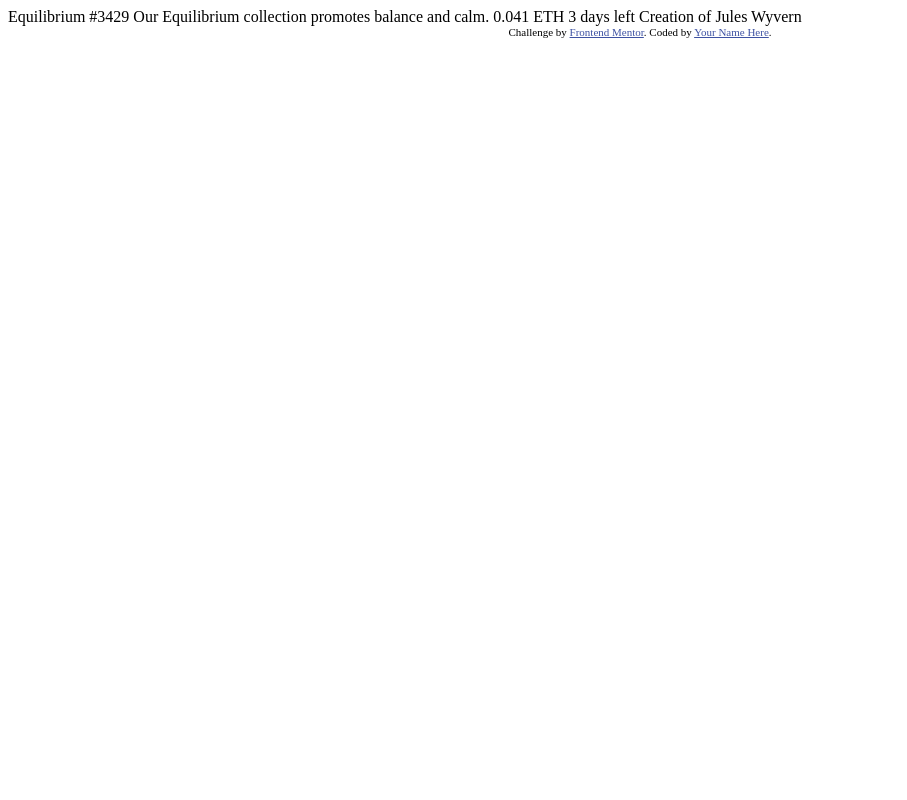
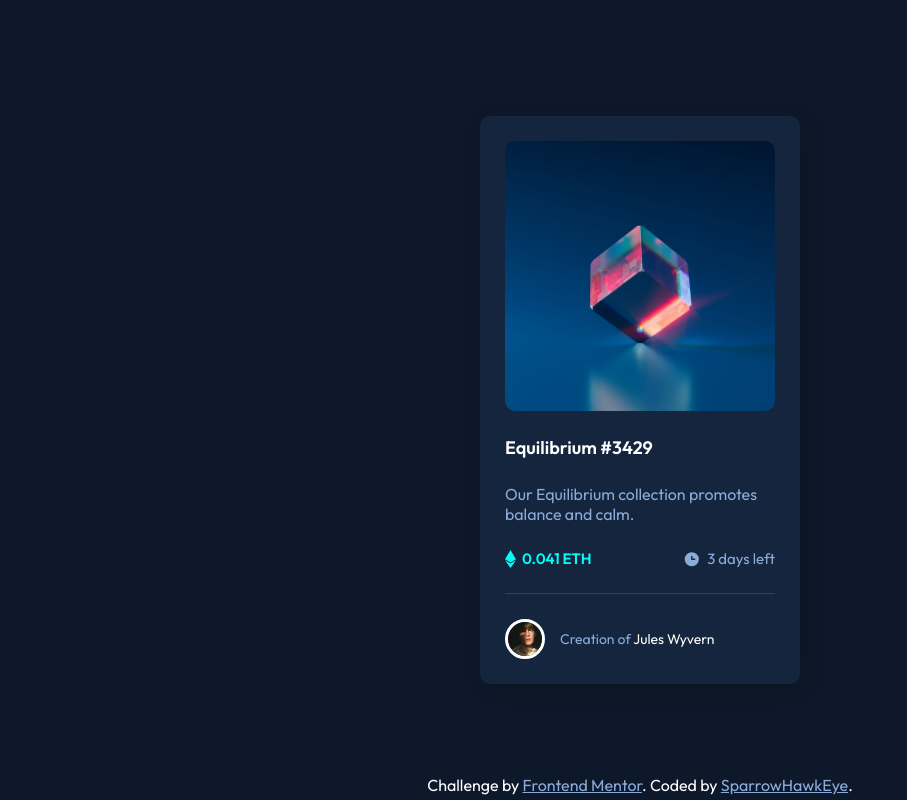
Before and after one commit to SparrowHawkEye/FM_NFTCardComponent, a plain HTML site: page index.html in a window 1280 px wide. Shown: the whole page, without its empty margins (0-907 px from the left). Drawn offline with Linux system fonts and the light colour scheme.

Commit message:
design done

```diff
--- a/index.html
+++ b/index.html
@@ -1,33 +1,59 @@
 <!DOCTYPE html>
 <html lang="en">
   <head>
-  <meta charset="UTF-8">
-  <meta name="viewport" content="width=device-width, initial-scale=1.0"> <!-- displays site properly based on user's device -->
-
-  <link rel="icon" type="image/png" sizes="32x32" href="./images/favicon-32x32.png">
-
+    <meta charset="UTF-8" />
+    <meta name="viewport" content="width=device-width, initial-scale=1.0" />
+    <link
+      rel="icon"
+      type="image/png"
+      sizes="32x32"
+      href="./images/favicon-32x32.png"
+    />
     <title>Frontend Mentor | NFT preview card component</title>
-
-  <!-- Feel free to remove these styles or customise in your own stylesheet 👍 -->
-  <style>
-    .attribution { font-size: 11px; text-align: center; }
-    .attribution a { color: hsl(228, 45%, 44%); }
-  </style>
+    <link rel="stylesheet" href="./style/style.css" />
   </head>
   <body>
-
-  Equilibrium #3429
-
-  Our Equilibrium collection promotes balance and calm.
-
-  0.041 ETH
-  3 days left
-
-  Creation of Jules Wyvern
-
-  <div class="attribution">
-    Challenge by <a href="https://www.frontendmentor.io?ref=challenge" target="_blank">Frontend Mentor</a>.
-    Coded by <a href="#">Your Name Here</a>.
+    <main class="card">
+      <div class="image-container">
+        <img
+          src="./images/image-equilibrium.jpg"
+          alt="image-equilibrium"
+          class="image"
+        />
+        <div class="overlay"></div>
+        <img src="./images/icon-view.svg" alt="view icon" class="view-icon" />
       </div>
+      <div class="text-content">
+        <a href="#">Equilibrium #3429</a>
+        <p>Our Equilibrium collection promotes balance and calm.</p>
+        <div class="ethereum-content">
+          <div>
+            <img
+              src="./images/icon-ethereum.svg"
+              alt="ethereum icon"
+              class="icon"
+            />
+            <span class="ethereum-value">0.041 ETH</span>
+          </div>
+          <div>
+            <img src="./images/icon-clock.svg" alt="clock icon" class="icon" />
+            <span class="offer">3 days left</span>
+          </div>
+        </div>
+      </div>
+      <div class="creator">
+        <img class="avatar" src="./images/image-avatar.png" alt="" />
+        <p>Creation of <span class="creator-name">Jules Wyvern</span></p>
+      </div>
+    </main>
+    <footer class="attribution">
+      Challenge by
+      <a href="https://www.frontendmentor.io?ref=challenge" target="_blank"
+        >Frontend Mentor</a
+      >. Coded by
+      <a href="https://github.com/SparrowHawkEye" target="_blank"
+        >SparrowHawkEye</a
+      >.
+    </footer>
   </body>
 </html>
--- /dev/null
+++ b/style/style.css
@@ -0,0 +1,164 @@
+@import url('https://fonts.googleapis.com/css2?family=Outfit:wght@300;400;600&display=swap');
+
+* {
+  margin: 0;
+  padding: 0;
+  box-sizing: border-box;
+}
+
+body {
+  width: 100vw;
+  height: 100vh;
+  display: flex;
+  flex-direction: column;
+  align-items: center;
+  justify-content: center;
+  gap: 20px;
+  position: relative;
+  background-color: hsl(217, 54%, 11%);
+  font-family: 'Outfit', sans-serif;
+  font-weight: 400;
+}
+
+.card {
+  width: 20rem;
+  background-color: hsl(216, 50%, 16%);
+  padding: 25px;
+  border-radius: 10px;
+  -webkit-border-radius: 10px;
+  -moz-border-radius: 10px;
+  -ms-border-radius: 10px;
+  -o-border-radius: 10px;
+  box-shadow: 5px 5px 22px 0px hsla(0, 0%, 0%, 0.2);
+}
+.image-container {
+  position: relative;
+  width: 100%;
+  cursor: pointer;
+}
+
+.image {
+  width: 100%;
+  height: 100%;
+  display: block;
+  border-radius: 10px;
+  -webkit-border-radius: 10px;
+  -moz-border-radius: 10px;
+  -ms-border-radius: 10px;
+  -o-border-radius: 10px;
+}
+
+.overlay {
+  position: absolute;
+  top: 0;
+  bottom: 0;
+  left: 0;
+  right: 0;
+  height: 100%;
+  width: 100%;
+  opacity: 0;
+  border-radius: 10px;
+  background-color: hsl(178, 100%, 50%);
+  transition: 0.6s ease;
+  -webkit-transition: 0.6s ease;
+  -moz-transition: 0.6s ease;
+  -ms-transition: 0.6s ease;
+  -o-transition: 0.6s ease;
+}
+.view-icon {
+  position: absolute;
+  width: 50px;
+  top: 50%;
+  left: 50%;
+  opacity: 0;
+  transform: translate(-50%, -50%);
+  -webkit-transform: translate(-50%, -50%);
+  -moz-transform: translate(-50%, -50%);
+  -ms-transform: translate(-50%, -50%);
+  -o-transform: translate(-50%, -50%);
+}
+.image-container:hover .overlay {
+  opacity: 0.4;
+}
+.image-container:hover .view-icon {
+  opacity: 1;
+}
+
+.card .text-content {
+  color: hsl(0, 0%, 100%);
+}
+.card a {
+  display: block;
+  padding: 25px 0;
+  font-size: 18px;
+  font-weight: 600;
+  text-decoration: none;
+  color: hsl(0, 0%, 100%);
+}
+.card a:hover {
+  color: hsl(178, 100%, 50%);
+}
+.card p {
+  color: hsl(215, 51%, 70%);
+  font-size: 16px;
+}
+
+.ethereum-content {
+  display: flex;
+  align-items: center;
+  justify-content: space-between;
+  padding: 25px 0;
+  border-bottom: 1px solid hsl(215, 32%, 27%);
+  font-size: 15px;
+}
+.ethereum-content div {
+  display: flex;
+  align-items: center;
+  justify-content: center;
+  gap: 6px;
+}
+.ethereum-value {
+  color: hsl(178, 100%, 50%);
+  font-weight: 600;
+}
+.offer {
+  color: hsl(215, 51%, 70%);
+}
+.icon {
+  height: 18px;
+}
+.creator {
+  display: flex;
+  gap: 15px;
+  padding-top: 25px;
+  align-items: center;
+}
+.avatar {
+  width: 2.5rem;
+  height: 2.5rem;
+  border: 3px solid hsl(0, 0%, 100%);
+  border-radius: 100%;
+  -webkit-border-radius: 100%;
+  -moz-border-radius: 100%;
+  -ms-border-radius: 100%;
+  -o-border-radius: 100%;
+}
+.creator p {
+  font-size: 14px;
+}
+.creator-name {
+  color: hsl(0, 0%, 100%);
+}
+.creator-name:hover {
+  color: hsl(178, 100%, 50%);
+  cursor: pointer;
+}
+footer {
+  color: hsl(0, 0%, 100%);
+  position: absolute;
+  bottom: 5px;
+  text-align: center;
+}
+footer a {
+  color: hsl(215, 51%, 70%);
+}
```
Also changed, not shown: screenshots/desktop.png (added), screenshots/mobile.png (added), 1 other file. Lines whose indentation alone changed are shown as unchanged.
